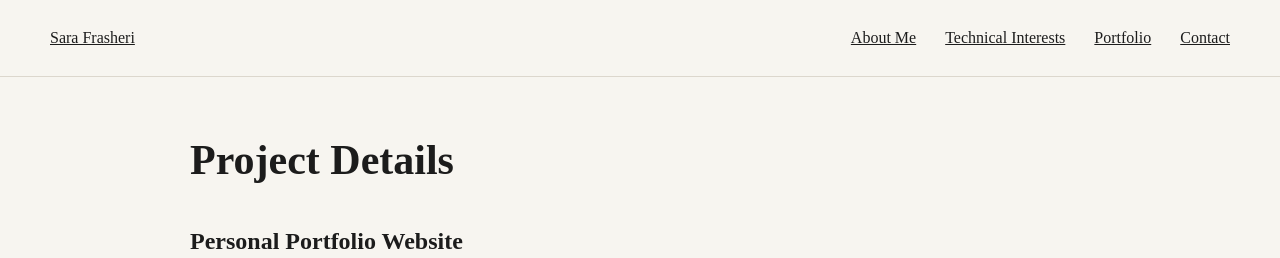
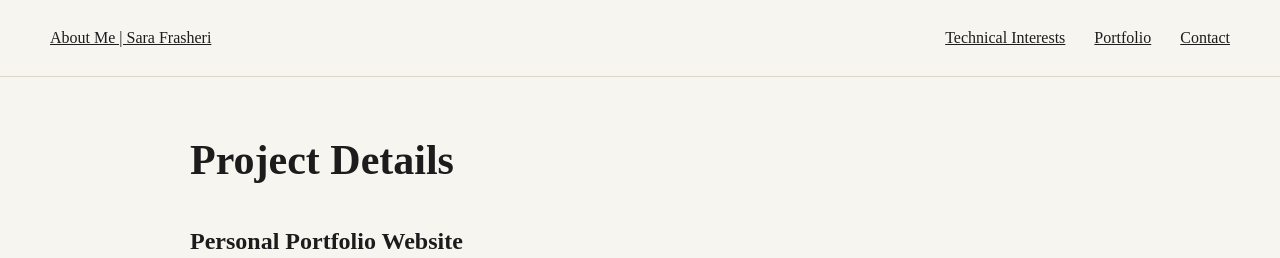
Before and after one commit to sf25aav/Academic-portfolio, a plain HTML site: page project-detail.html in a window 1280 px wide. Shown: the top 258 px of the page. Drawn offline with Linux system fonts and the light colour scheme.

Commit message:
Update header links in project-detail.html

```diff
--- a/project-detail.html
+++ b/project-detail.html
@@ -9,9 +9,9 @@
 
   <body>
     <header>
-      <a href="index.html">Sara Frasheri</a>
+      <a href="index.html">About Me | Sara Frasheri</a>
       <nav>
-        <a href="index.html">About Me</a>
+
         <a href="technical-interests.html">Technical Interests</a>
         <a href="portfolio.html">Portfolio</a>
         <a href="contact.html">Contact</a>
```
